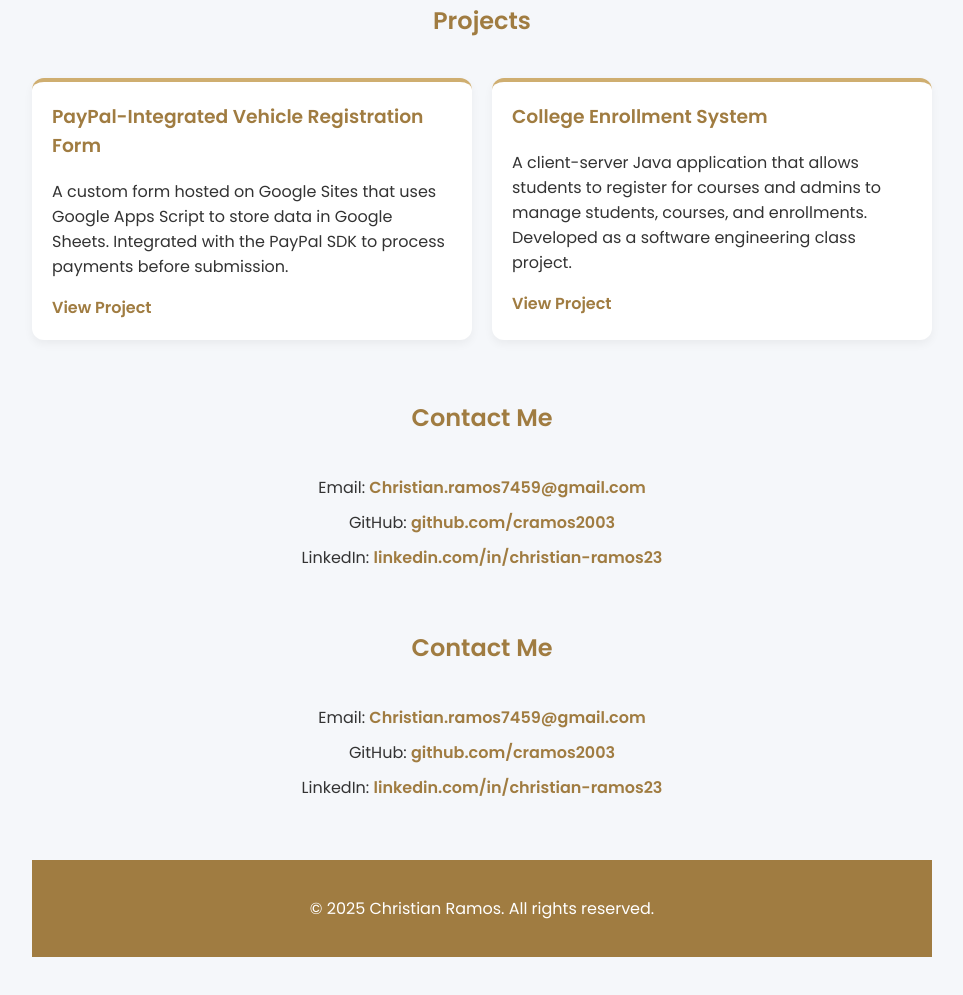
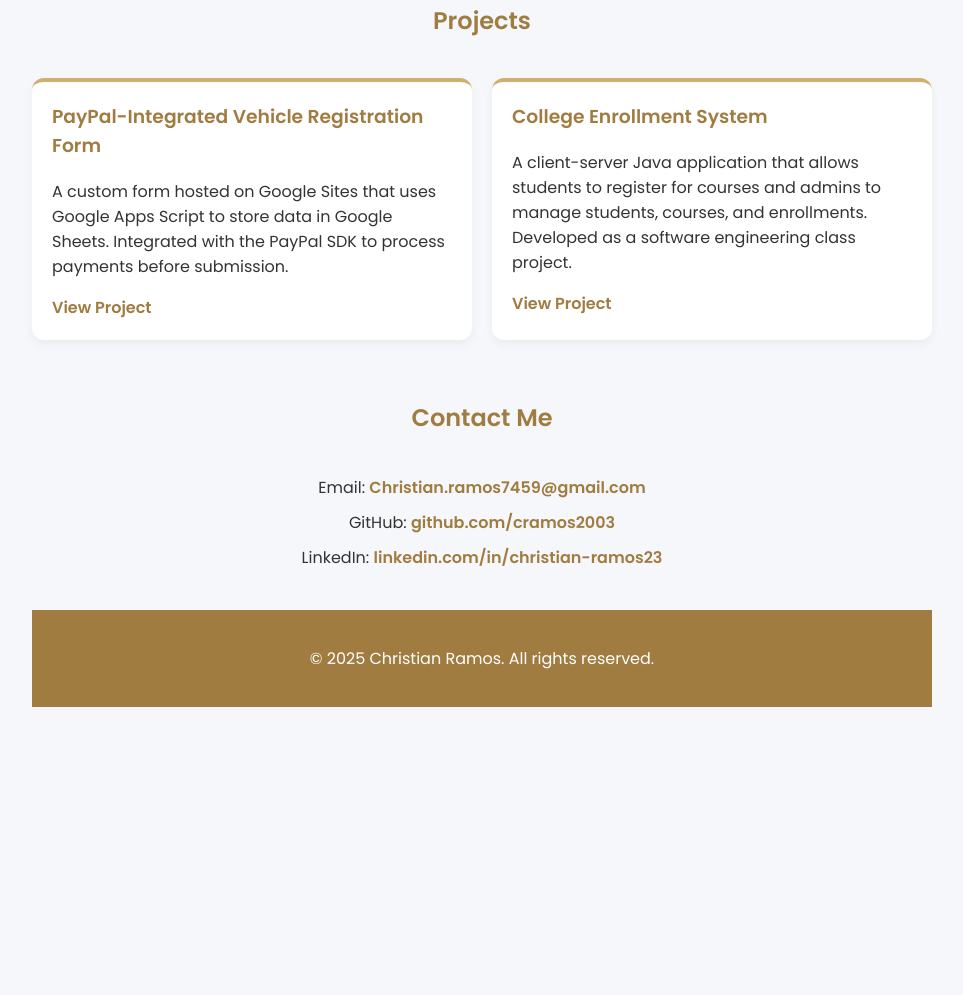
Before and after one commit to cramos2003/cramos2003.github.io, a plain HTML site: page index.html in a window 1280 px wide. Shown: the part 524-1519 px from the top of the page, without its empty margins (158-1121 px from the left). After the commit the page ends 1291 px from the top, so only its background shows below. Drawn offline with Linux system fonts and the light colour scheme.

Commit message:
layout adjustment

```diff
--- a/index.html
+++ b/index.html
@@ -40,15 +40,6 @@
       <p>LinkedIn: <a href="https://www.linkedin.com/in/christian-ramos23" target="_blank">linkedin.com/in/christian-ramos23</a></p>
     </div>
 
-  <section id="contact">
-    <h2>Contact Me</h2>
-    <div class="contact">
-      <p>Email: <a href="mailto:christian.ramos7459@gmail.com">Christian.ramos7459@gmail.com</a></p>
-      <p>GitHub: <a href="https://github.com/cramos2003" target="_blank">github.com/cramos2003</a></p>
-      <p>LinkedIn: <a href="https://www.linkedin.com/in/christian-ramos23" target="_blank">linkedin.com/in/christian-ramos23</a></p>
-    </div>
-  </section>
-
   <footer>
     <p>© 2025 Christian Ramos. All rights reserved.</p>
   </footer>
```
